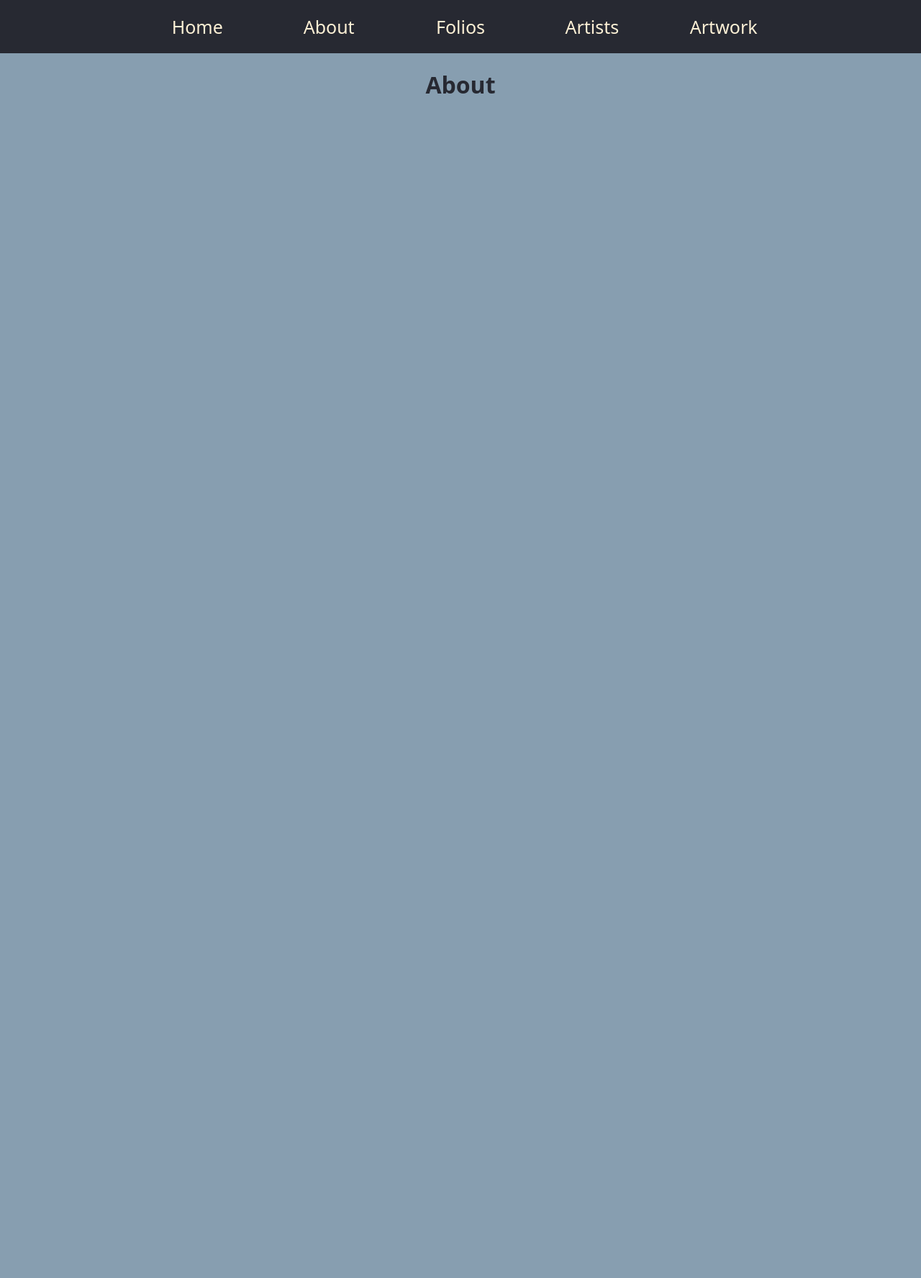
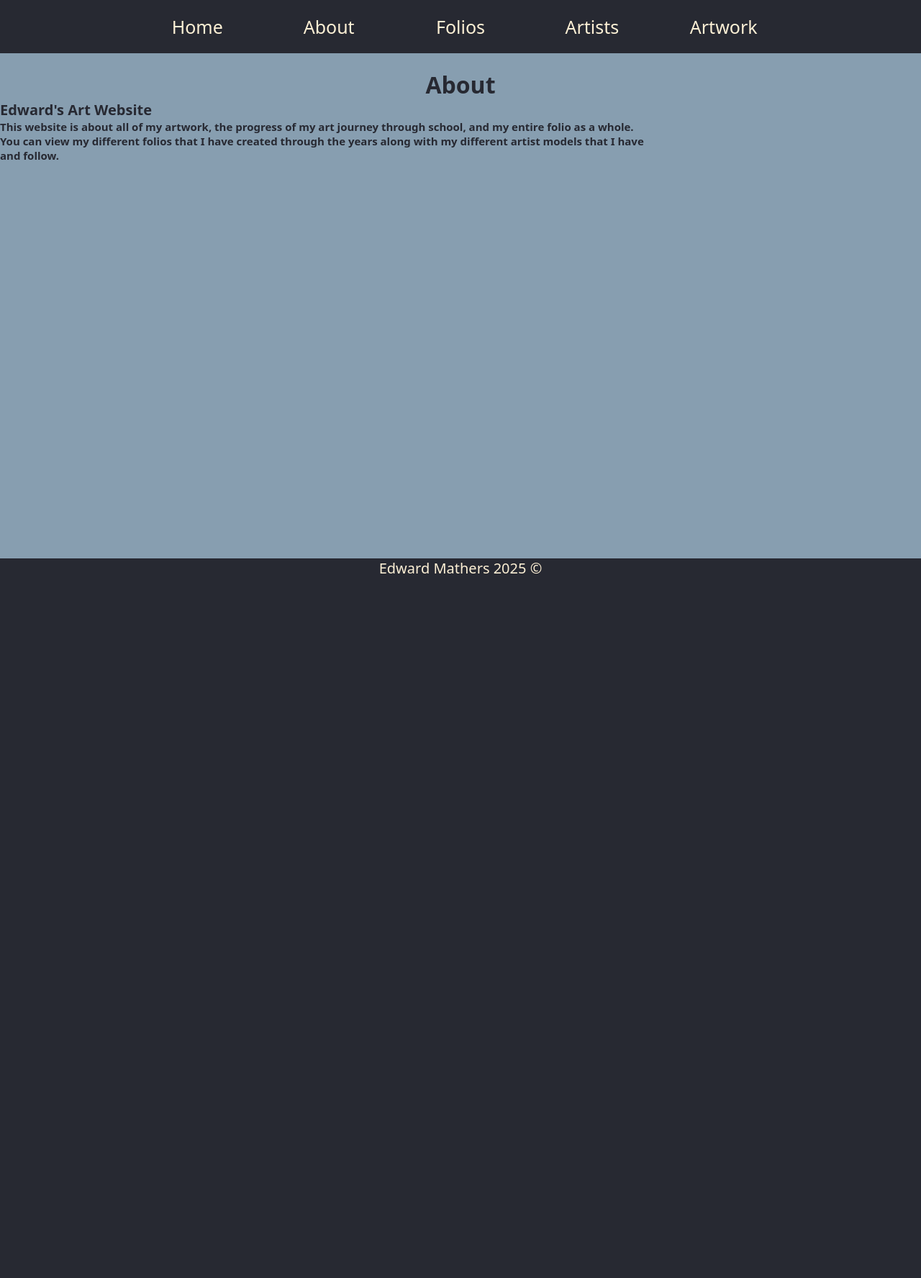
Before and after one commit to NotAhDog/Website, a Flask app: page /about in a window 1280 px wide. Shown: the whole page at 72% size. Before the commit the page ends 130 px from the top, so only its background shows below. Run offline with Flask 3, Linux system fonts and the light colour scheme; some web fonts are replaced.

Commit message:
basic changes

```diff
--- a/app/routes.py
+++ b/app/routes.py
@@ -65,6 +65,11 @@ def art(id):
 def secret():
     return render_template('secret.html')
 
+@app.route('/add' , methods=['GET' , 'POST'])
+def add():
+    print(request.args.get('test'))
+    return "Done"
+
 @app.errorhandler(404)
 def page_not_found(e):
     return render_template("404.html"), 404
--- a/app/static/style.css
+++ b/app/static/style.css
@@ -16,6 +16,10 @@ img{
     color: #272932;
     user-select: none;
     overflow: hidden;
+}
+
+main{
+  height: 85vh;
 }
 
 /* Making the nav bar */
@@ -142,3 +146,26 @@ ul li:hover ul.dropdown {
   margin: auto;
   text-align: center;
 }
+
+/* Text styling */
+
+.footer{
+  margin: auto;
+  text-align: center;
+  padding: 0;
+  background-color: #272932;
+  color: #FDF0D5;
+  width: 100%;
+  font-size: 20px;
+  height: 1000px;
+}
+
+.aboutheadings{
+  margin: auto;
+  font-size: 20px;
+}
+
+.abouttext{
+  margin: auto;
+  font-size: 15px;
+}
--- a/app/templates/about.html
+++ b/app/templates/about.html
@@ -4,4 +4,12 @@
 {% extends 'layout.html' %}
 {% block content %}
 <h1 class="title">About</h1>
+<h3 class="aboutheadings">Edward's Art Website</h3>
+<h4 class="abouttext">
+    This website is about all of my artwork, the progress of my art journey through school, and my entire folio as a whole.
+    <br>
+    You can view my different folios that I have created through the years along with my different artist models that I have
+    <br>
+    and follow.
+</h4>
 {% endblock %}
--- a/app/templates/home.html
+++ b/app/templates/home.html
@@ -1,4 +1,8 @@
 {% extends 'layout.html' %}
 {% block content %}
-<h1 class="title">Home</h1>
+<h1 class="title">Home</h1><br>
+<form class="title">
+    <label for="test">Testing:</label><br>
+    <input type="text" id="test" name="test">
+</form>
 {% endblock %}
--- a/app/templates/layout.html
+++ b/app/templates/layout.html
@@ -32,9 +32,14 @@
         </ul>
     </nav>
     <br>
-    <main>
+    <body>
+        <main>
+            {%block content%}
+            {%endblock%}
+        </main>
+    </body>
 
-        {%block content%}
-        {%endblock%}
-    </main>
+    <!-- Footer -->
+    <footer class="footer">Edward Mathers 2025 ©</footer>
+
 </html>
```
